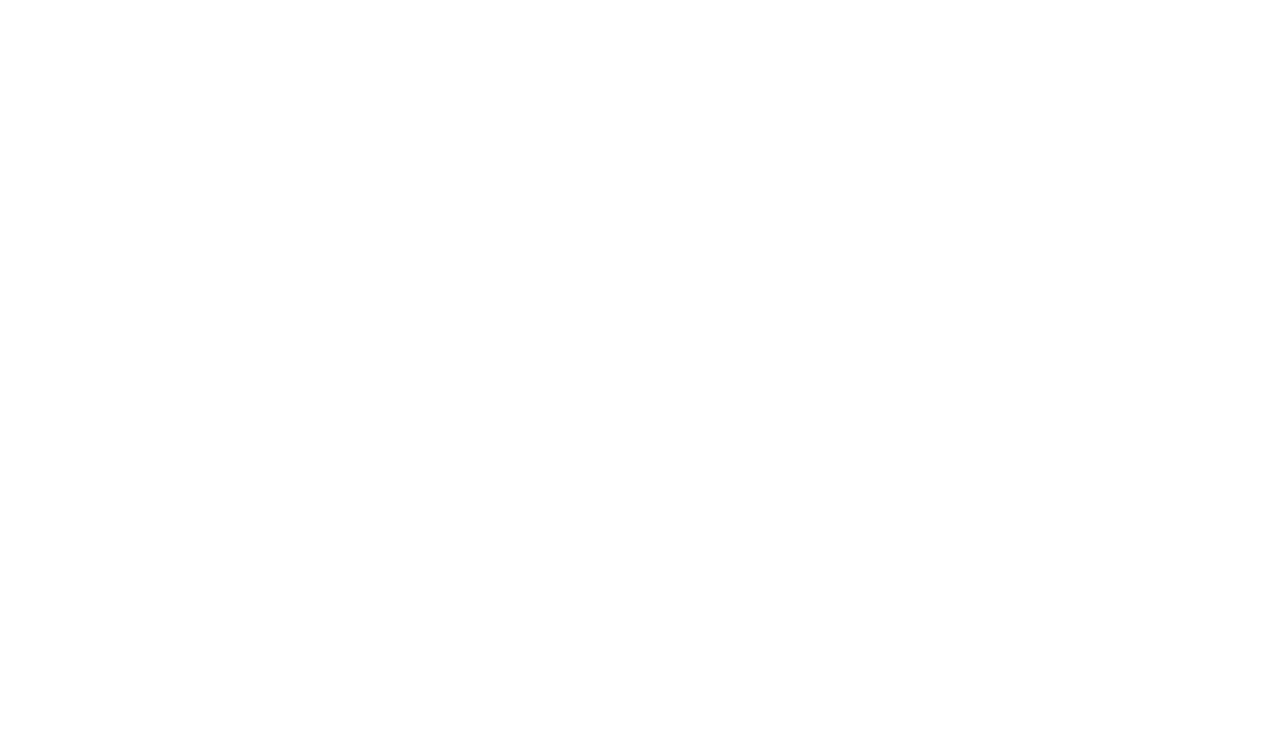
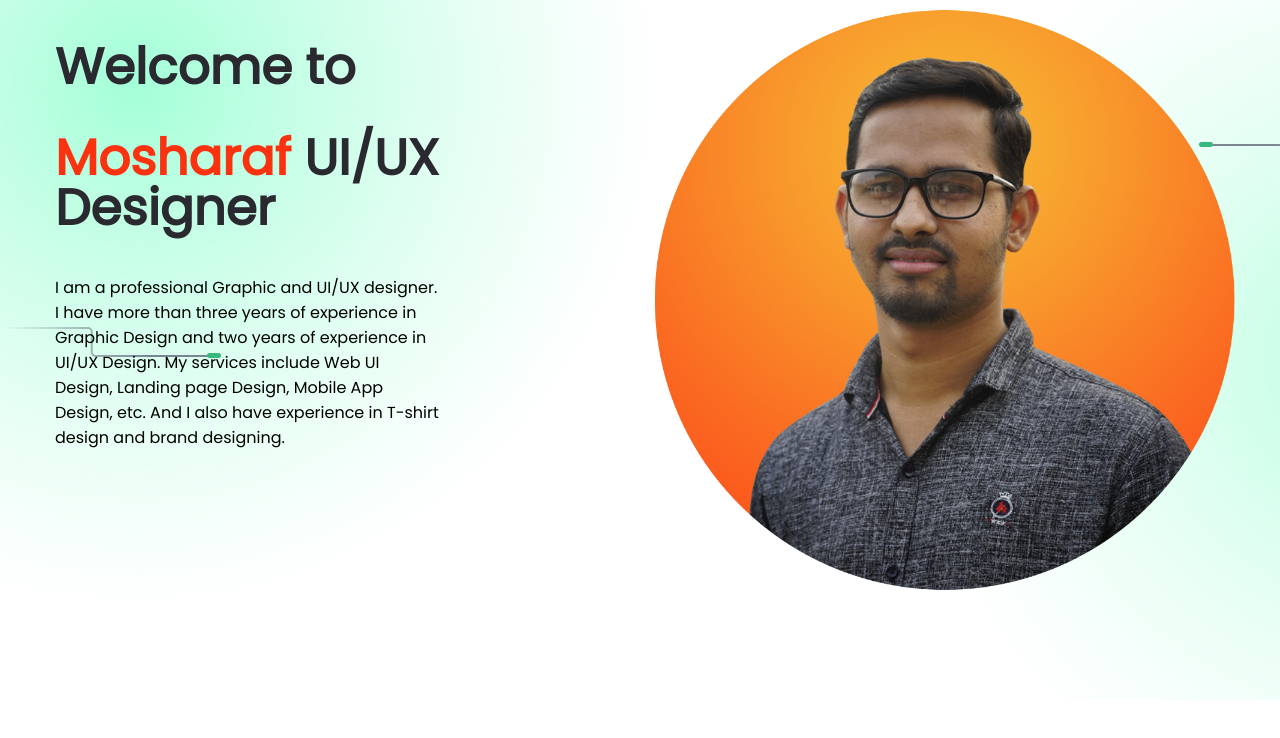
Before and after one commit to mosharafhossan/Portfolio-Website, a plain HTML site: page index.html in a window 1280 px wide. Drawn offline with Linux system fonts and the light colour scheme.

Commit message:
image add

```diff
--- a/index.html
+++ b/index.html
@@ -5,8 +5,20 @@
     <meta http-equiv="X-UA-Compatible" content="IE=edge">
     <meta name="viewport" content="width=device-width, initial-scale=1.0">
     <title>Document</title>
+    <link href="https://fonts.googleapis.com/css2?family=Poppins&display=swap" rel="stylesheet">
+    <link rel="stylesheet" href="style.css">
 </head>
 <body>
+    <section class="top-image">
+        <div class="half-width">
+            <h1>Welcome to</h1>
+            <h1> <span class="name-highlight">Mosharaf</span> UI/UX Designer</h1>
+            <p> I am a professional Graphic and UI/UX designer. I have more than three years of experience in Graphic Design and two years of experience in UI/UX Design. My services include Web UI Design, Landing page Design, Mobile App Design,  etc. And I also have experience in T-shirt design and brand designing.</p>
+        </div>
+        <div class="half-width">
+            <img src="images/profile.png" alt="profile">
+        </div>
+    </section>
 
 </body>
 </html>
--- a/style.css
+++ b/style.css
@@ -0,0 +1,29 @@
+body{
+    margin: 0;
+    font-family: 'Poppins', sans-serif;
+}
+h1{
+    font-size: 50px;
+    color: #2a2930;
+    line-height: 100%;
+}
+.name-highlight{
+    color: #fa320f;
+}
+.half-width{
+    width: 30%;
+    float: left;
+    margin-left: 50px;
+    padding-left: 5px;
+}
+.half-width img{
+    width: 600px;
+    padding-left: 150px;
+}
+.top-image{
+    background-image: url("images/green-bg.png");
+    background-repeat: no-repeat;
+}
+section{
+    height: 700px;
+}
```
Also changed, not shown: images/green-bg.png (added), images/profile.png (added).
